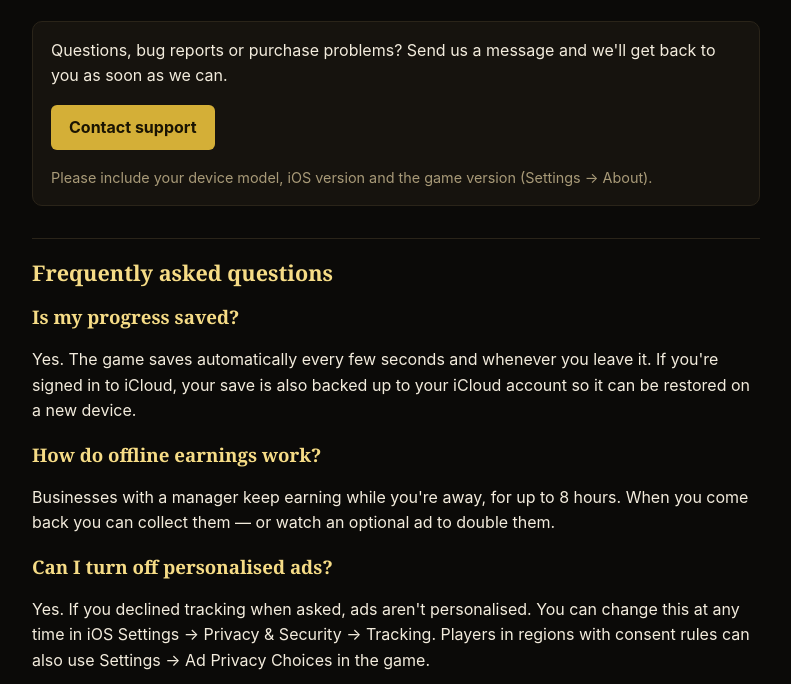
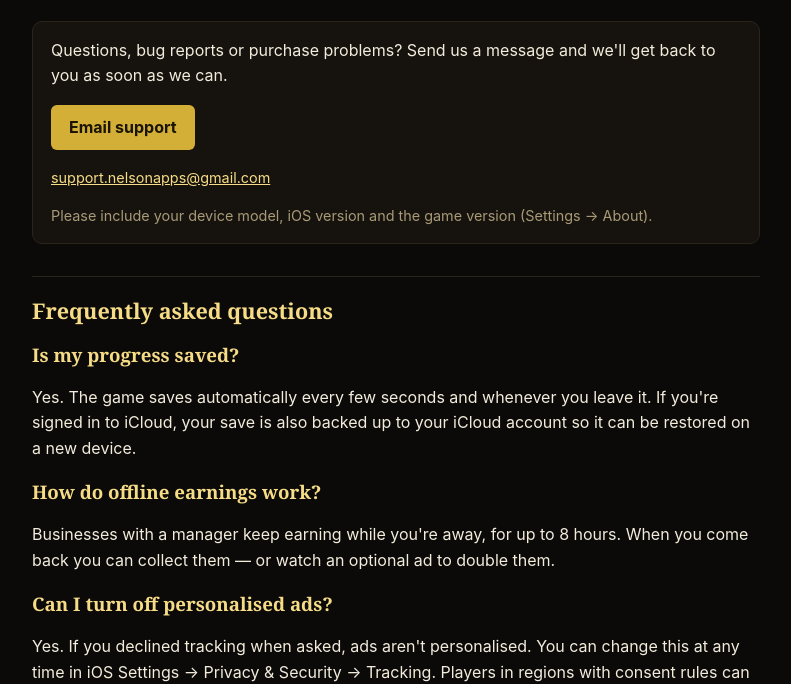
Before and after one commit to nelsonthegr8/nelsonthegr8.github.io, a plain HTML site: page idle-trader-tycoon/support/index.html in a window 1280 px wide. Shown: the part 141-825 px from the top of the page, without its empty margins (244-1035 px from the left). Drawn offline with Linux system fonts and the light colour scheme.

Commit message:
Support email on support and privacy pages
Co-Authored-By: Claude Opus 5.5 <noreply@anthropic.com>

```diff
--- a/idle-trader-tycoon/support/index.html
+++ b/idle-trader-tycoon/support/index.html
@@ -18,7 +18,8 @@
   <div class="card">
     <p style="margin-top:0">Questions, bug reports or purchase problems? Send us a message and
     we'll get back to you as soon as we can.</p>
-    <p><a class="button" href="https://github.com/nelsonthegr8/nelsonthegr8.github.io/issues/new">Contact support</a></p>
+    <p><a class="button" href="mailto:support.nelsonapps@gmail.com?subject=Idle%20Trader%20Tycoon%20support">Email support</a></p>
+    <p class="muted"><a href="mailto:support.nelsonapps@gmail.com">support.nelsonapps@gmail.com</a></p>
     <p class="muted" style="margin-bottom:0">Please include your device model, iOS version
     and the game version (Settings → About).</p>
   </div>
```
Also changed, not shown: idle-trader-tycoon/privacy/index.html (+1 -1 lines).
